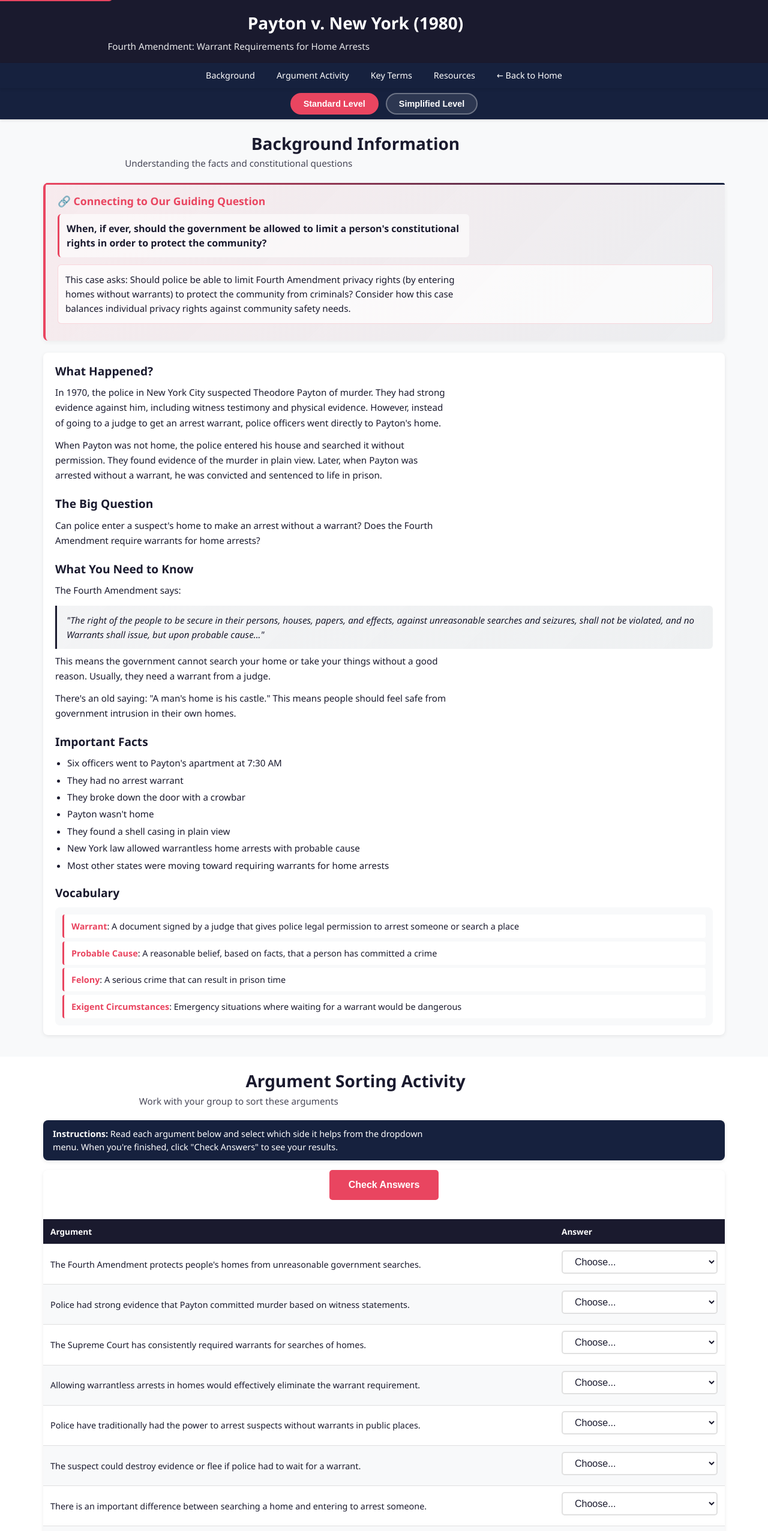
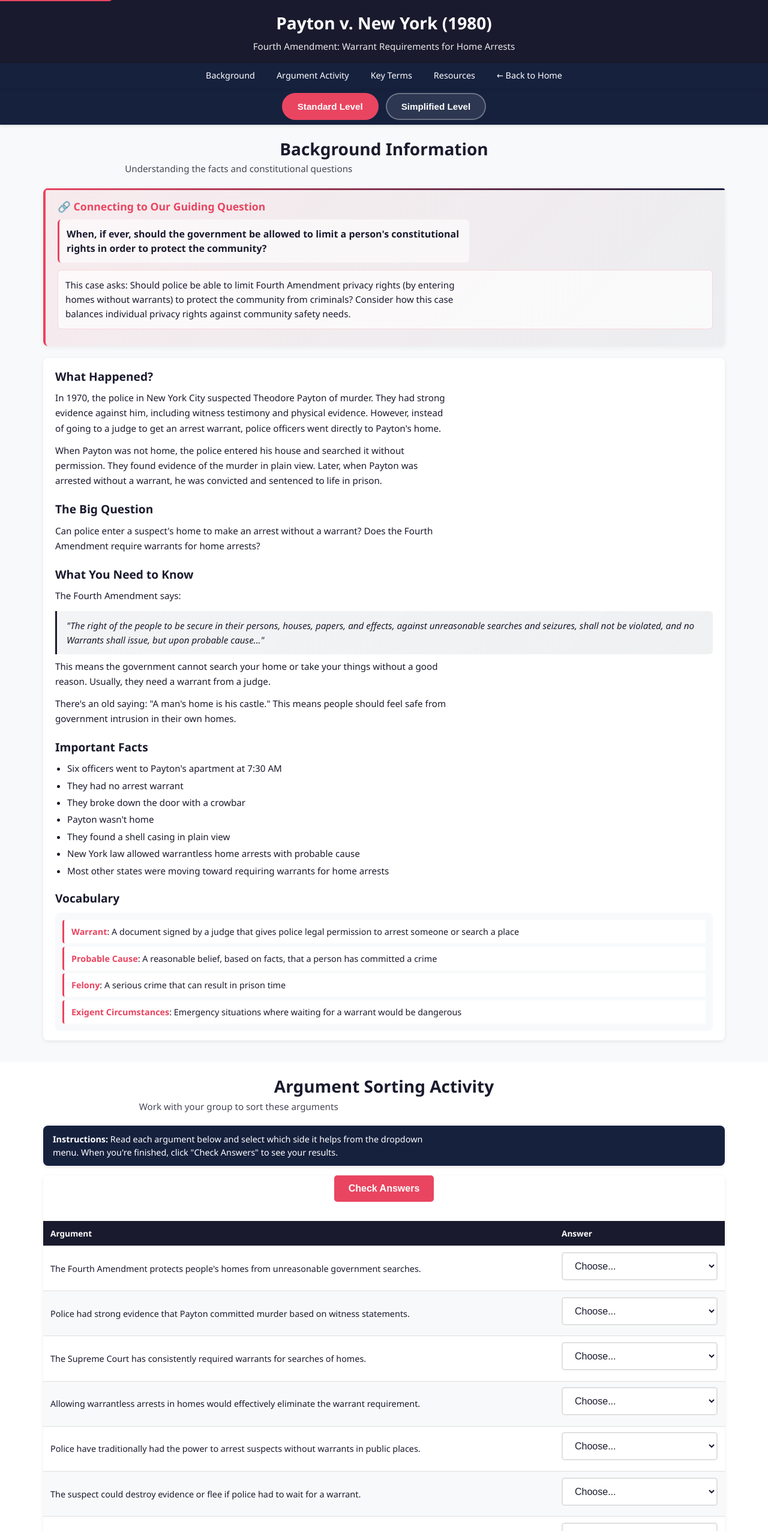
Before and after one commit to shiebenaderet/scotus, a plain HTML site: page cases/payton.html in a window 1280 px wide. Shown: the top 2553 px of the page at 60% size. Drawn offline with Linux system fonts and the light colour scheme.

Commit message:
Implement critical accessibility and design improvements
- Add skip links and ARIA roles for better screen reader support
- Ensure all interactive elements meet 44x44px touch target minimum
- Add prefers-reduced-motion support for accessibility
- Fix text alignment inconsistencies in headers
- Add semantic HTML roles (banner, navigation, main, contentinfo)
- Improve keyboard navigation and focus states
- Add DESIGN_IMPROVEMENT_PLAN.md for future enhancements

```diff
--- a/cases/payton.html
+++ b/cases/payton.html
@@ -9,14 +9,14 @@
 </head>
 <body>
     <a href="#main-content" class="skip-link">Skip to main content</a>
-    <header>
+    <header role="banner">
         <div class="container">
             <h1>Payton v. New York (1980)</h1>
             <p>Fourth Amendment: Warrant Requirements for Home Arrests</p>
         </div>
     </header>
 
-    <nav class="main-nav">
+    <nav class="main-nav" role="navigation" aria-label="Case navigation">
         <div class="container">
             <ul>
                 <li><a href="#background">Background</a></li>
@@ -32,9 +32,9 @@
         <!-- Reading Level Toggle -->
         <section class="level-toggle">
             <div class="container">
-                <div class="level-buttons">
-                    <button class="level-btn active" data-level="standard">Standard Level</button>
-                    <button class="level-btn" data-level="simplified">Simplified Level</button>
+                <div class="level-buttons" role="group" aria-label="Reading level selection">
+                    <button class="level-btn active" data-level="standard" aria-label="Standard reading level - grade-appropriate, detailed content" aria-pressed="true">Standard Level</button>
+                    <button class="level-btn" data-level="simplified" aria-label="Simplified reading level - simplified language, easy navigation" aria-pressed="false">Simplified Level</button>
                 </div>
             </div>
         </section>
@@ -169,12 +169,12 @@
                             <tr data-correct-answer="P" data-explanation="This directly supports Payton's position that homes deserve constitutional protection from government intrusion.">
                                 <td>The Fourth Amendment protects people's homes from unreasonable government searches.</td>
                                 <td>
-                                    <select>
+                                    <select aria-label="Select which side this argument helps: Payton or New York">
                                         <option value="">Choose...</option>
                                         <option value="P">Helps Payton</option>
                                         <option value="N">Helps New York</option>
                                     </select>
-                                    <span class="answer-cell"></span>
+                                    <span class="answer-cell" aria-live="polite" aria-atomic="true"></span>
                                 </td>
                             </tr>
                             <tr data-correct-answer="N" data-explanation="This supports New York's position that police had good reasons to arrest Payton, even without a warrant.">
@@ -361,7 +361,7 @@
         </section>
     </main>
 
-    <footer>
+    <footer role="contentinfo">
         <div class="container">
             <p><a href="../index.html">← Back to All Cases</a></p>
             <p>&copy; 2024 SCOTUS Debate Project</p>
--- a/css/case.css
+++ b/css/case.css
@@ -18,10 +18,12 @@
     background-color: rgba(255, 255, 255, 0.1);
     color: var(--text-light);
     border: 2px solid rgba(255, 255, 255, 0.3);
-    padding: 0.5rem 1.25rem;
+    padding: 0.75rem 1.5rem;
+    min-height: 44px;
+    min-width: 140px;
     border-radius: 25px;
     cursor: pointer;
-    font-size: 0.9rem;
+    font-size: 0.95rem;
     font-weight: 600;
     transition: all 0.3s ease;
 }
@@ -353,7 +355,9 @@
     background-color: var(--accent);
     color: var(--text-light);
     border: none;
-    padding: var(--spacing-md) var(--spacing-lg);
+    padding: 0.75rem 1.5rem;
+    min-height: 44px;
+    min-width: 120px;
     border-radius: 5px;
     font-size: 1rem;
     font-weight: 600;
@@ -387,7 +391,8 @@
 /* Dropdown Select */
 .argument-sorting-table select {
     width: 100%;
-    padding: var(--spacing-sm) var(--spacing-md);
+    padding: 0.75rem 1rem;
+    min-height: 44px;
     border: 2px solid var(--border);
     border-radius: 5px;
     font-size: 1rem;
--- a/css/styles.css
+++ b/css/styles.css
@@ -55,6 +55,18 @@ body {
     top: 0;
 }
 
+/* ACCESSIBILITY - Respect reduced motion preference */
+@media (prefers-reduced-motion: reduce) {
+    *,
+    *::before,
+    *::after {
+        animation-duration: 0.01ms !important;
+        animation-iteration-count: 1 !important;
+        transition-duration: 0.01ms !important;
+        scroll-behavior: auto !important;
+    }
+}
+
 /* ACCESSIBILITY - Focus states */
 *:focus {
     outline: 3px solid var(--accent);
@@ -72,6 +84,21 @@ input:focus {
 /* Improve text readability */
 p, li {
     max-width: 75ch;
+}
+
+/* Headers in headers should be full width and centered */
+header h1,
+header p {
+    max-width: 100%;
+}
+
+/* Section headers should be centered */
+.section-header h2,
+.cases-section h2,
+.learning-path h2,
+.reading-levels h2 {
+    max-width: 100%;
+    text-align: center;
 }
 
 h1, h2, h3, h4 {
@@ -95,11 +122,16 @@ header {
 header h1 {
     font-size: 1.75rem;
     margin-bottom: 0.25rem;
+    text-align: center;
+    max-width: 100%;
 }
 
 header p {
     font-size: 0.95rem;
     opacity: 0.9;
+    text-align: center;
+    max-width: 100%;
+    margin: 0 auto;
 }
 
 /* NAVIGATION */
@@ -159,13 +191,16 @@ header p {
     display: inline-block;
     background-color: var(--accent);
     color: var(--text-light);
-    padding: var(--spacing-md) var(--spacing-xl);
+    padding: 0.75rem 2rem;
+    min-height: 44px;
+    min-width: 160px;
     text-decoration: none;
     border-radius: 5px;
     font-weight: 600;
     font-size: 1.1rem;
     transition: all 0.3s ease;
     border: 2px solid var(--accent);
+    text-align: center;
 }
 
 .cta-button:hover {
--- a/js/script.js
+++ b/js/script.js
@@ -5,11 +5,15 @@ document.addEventListener('DOMContentLoaded', function() {
     if (levelButtons.length > 0) {
         levelButtons.forEach(button => {
             button.addEventListener('click', function() {
-                // Remove active class from all buttons
-                levelButtons.forEach(btn => btn.classList.remove('active'));
+                // Remove active class and aria-pressed from all buttons
+                levelButtons.forEach(btn => {
+                    btn.classList.remove('active');
+                    btn.setAttribute('aria-pressed', 'false');
+                });
 
-                // Add active class to clicked button
+                // Add active class and aria-pressed to clicked button
                 this.classList.add('active');
+                this.setAttribute('aria-pressed', 'true');
 
                 // Get selected level
                 const selectedLevel = this.getAttribute('data-level');
@@ -60,22 +64,40 @@ document.addEventListener('DOMContentLoaded', function() {
     // Argument Sorting Activity
     const sortingTable = document.querySelector('.argument-sorting-table');
     if (sortingTable) {
+        // Add ARIA labels to all select dropdowns
+        const selectDropdowns = sortingTable.querySelectorAll('select');
+        selectDropdowns.forEach((select, index) => {
+            const row = select.closest('tr');
+            const argumentText = row ? row.querySelector('td:first-child').textContent : '';
+            const shortText = argumentText.length > 50 ? argumentText.substring(0, 47) + '...' : argumentText;
+            select.setAttribute('aria-label', `Select which side this argument helps: ${shortText}`);
+
+            // Add aria-live region for answer feedback
+            const answerCell = row ? row.querySelector('.answer-cell') : null;
+            if (answerCell && !answerCell.hasAttribute('aria-live')) {
+                answerCell.setAttribute('aria-live', 'polite');
+                answerCell.setAttribute('aria-atomic', 'true');
+            }
+        });
         const checkAnswersBtn = document.createElement('button');
         checkAnswersBtn.textContent = 'Check Answers';
         checkAnswersBtn.className = 'check-answers-btn';
         checkAnswersBtn.type = 'button';
+        checkAnswersBtn.setAttribute('aria-label', 'Check your answers and see your score');
 
         const showAnswersBtn = document.createElement('button');
         showAnswersBtn.textContent = 'Show Answer Key';
         showAnswersBtn.className = 'show-answers-btn';
         showAnswersBtn.type = 'button';
         showAnswersBtn.style.display = 'none';
+        showAnswersBtn.setAttribute('aria-label', 'Show the complete answer key with explanations');
 
         const resetBtn = document.createElement('button');
         resetBtn.textContent = 'Reset';
         resetBtn.className = 'reset-answers-btn';
         resetBtn.type = 'button';
         resetBtn.style.display = 'none';
+        resetBtn.setAttribute('aria-label', 'Reset all answers and start over');
 
         const buttonContainer = document.createElement('div');
         buttonContainer.className = 'activity-buttons';
```
Also changed, not shown: cases/arizona.html (+6 -6 lines), cases/brown.html (+6 -6 lines), cases/kennedy.html (+6 -6 lines), cases/mahanoy.html (+6 -6 lines), cases/tinker.html (+6 -6 lines), cases/tlo.html (+6 -6 lines), index.html (+3 -3 lines), resources.html (+5 -4 lines), 3 other files.
